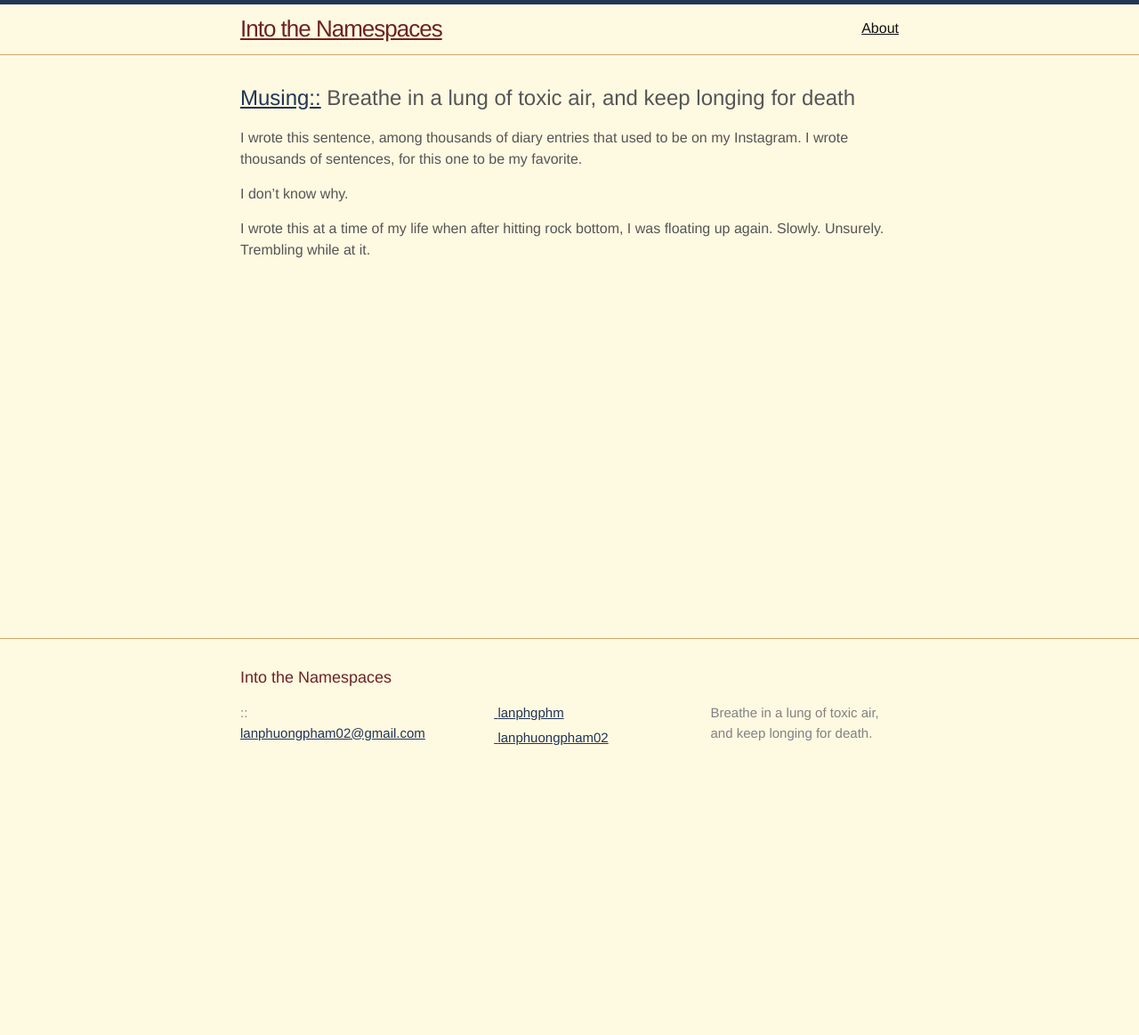
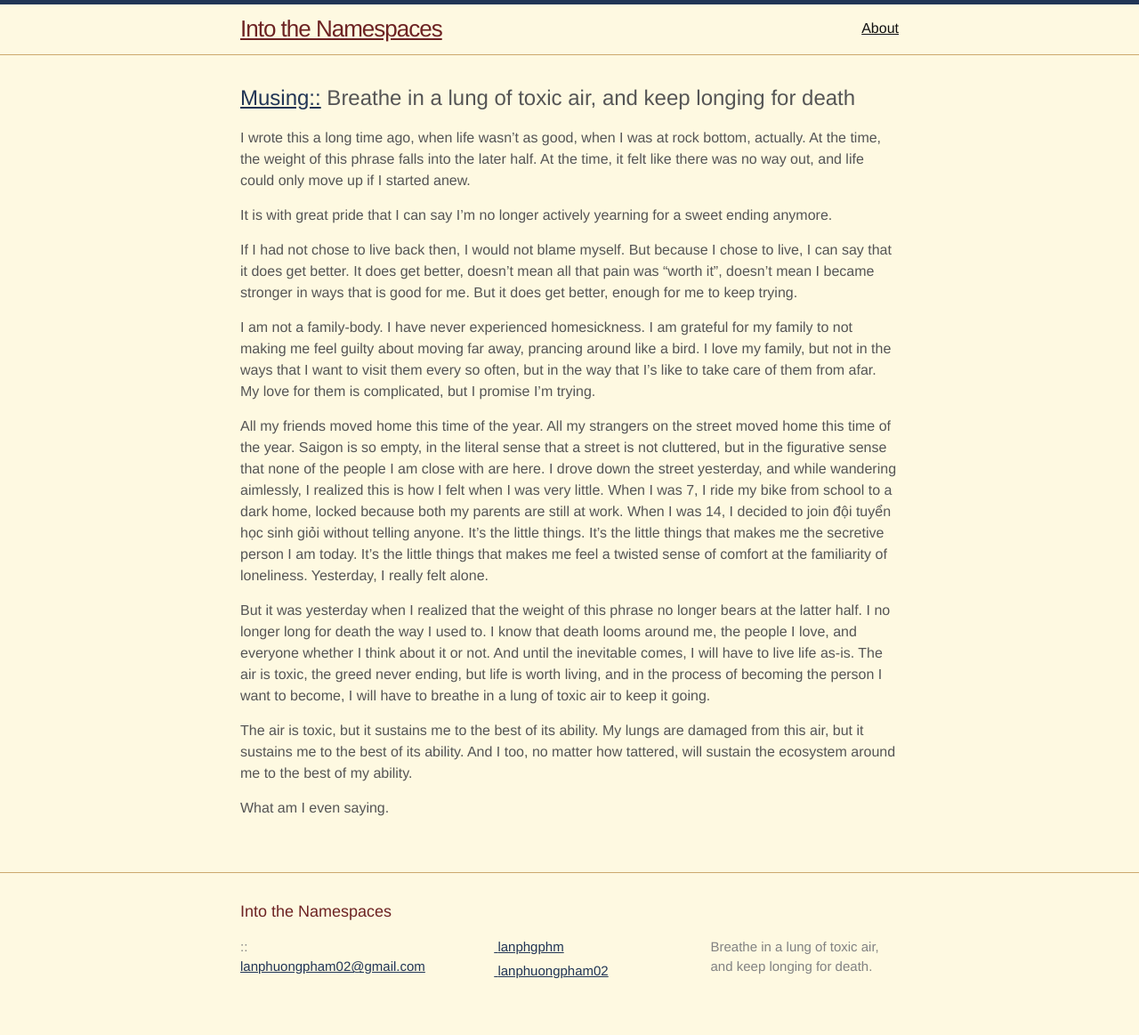
Before and after one commit to lanphgphm/lanphgphm.github.io, a Jekyll site: the page built from _posts/Musing::/2025-01-26-breathe-in.markdown, in a window 1280 px wide. Shown: the whole page at 89% size. Built offline with Jekyll 4.4.1, drawn with Linux system fonts in a browser that asks for light colours; before the commit the page ends 900 px from its top, so only the background shows below that.

Commit message:
Update 2025-01-26-breathe-in.markdown

```diff
--- a/_posts/Musing::/2025-01-26-breathe-in.markdown
+++ b/_posts/Musing::/2025-01-26-breathe-in.markdown
@@ -5,8 +5,18 @@ date: 2025-01-26
 categories: "Musing::"
 ---
 
-I wrote this sentence, among thousands of diary entries that used to be on my Instagram. I wrote thousands of sentences, for this one to be my favorite.
+I wrote this a long time ago, when life wasn't as good, when I was at rock bottom, actually. At the time, the weight of this phrase falls into the later half. At the time, it felt like there was no way out, and life could only move up if I started anew.
 
-I don't know why.
+It is with great pride that I can say I'm no longer actively yearning for a sweet ending anymore.
 
-I wrote this at a time of my life when after hitting rock bottom, I was floating up again. Slowly. Unsurely. Trembling while at it.
+If I had not chose to live back then, I would not blame myself. But because I chose to live, I can say that it does get better. It does get better, doesn't mean all that pain was "worth it", doesn't mean I became stronger in ways that is good for me. But it does get better, enough for me to keep trying.
+
+I am not a family-body. I have never experienced homesickness. I am grateful for my family to not making me feel guilty about moving far away, prancing around like a bird. I love my family, but not in the ways that I want to visit them every so often, but in the way that I's like to take care of them from afar. My love for them is complicated, but I promise I'm trying.
+
+All my friends moved home this time of the year. All my strangers on the street moved home this time of the year. Saigon is so empty, in the literal sense that a street is not cluttered, but in the figurative sense that none of the people I am close with are here. I drove down the street yesterday, and while wandering aimlessly, I realized this is how I felt when I was very little. When I was 7, I ride my bike from school to a dark home, locked because both my parents are still at work. When I was 14, I decided to join đội tuyển học sinh giỏi without telling anyone. It's the little things. It's the little things that makes me the secretive person I am today. It's the little things that makes me feel a twisted sense of comfort at the familiarity of loneliness. Yesterday, I really felt alone.
+
+But it was yesterday when I realized that the weight of this phrase no longer bears at the latter half. I no longer long for death the way I used to. I know that death looms around me, the people I love, and everyone whether I think about it or not. And until the inevitable comes, I will have to live life as-is. The air is toxic, the greed never ending, but life is worth living, and in the process of becoming the person I want to become, I will have to breathe in a lung of toxic air to keep it going.
+
+The air is toxic, but it sustains me to the best of its ability. My lungs are damaged from this air, but it sustains me to the best of its ability. And I too, no matter how tattered, will sustain the ecosystem around me to the best of my ability.
+
+What am I even saying.
```
